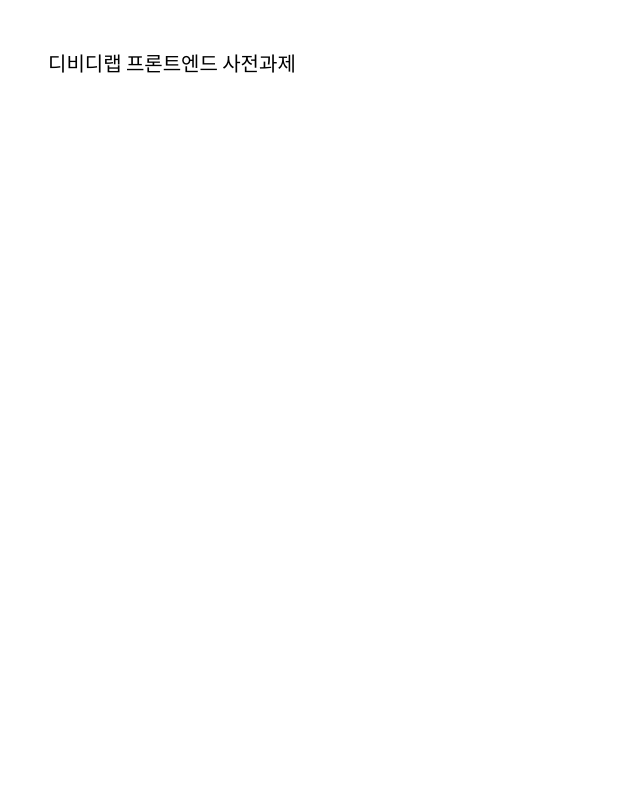
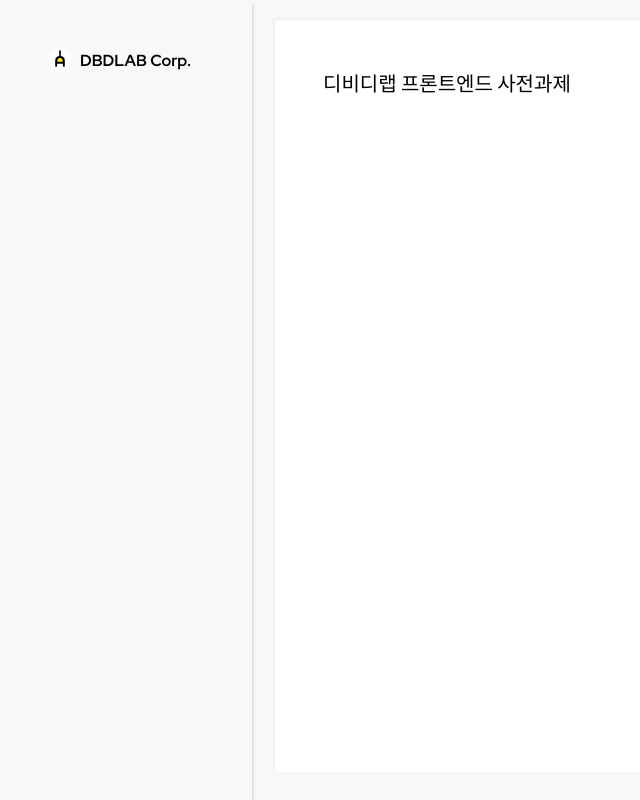
Before and after one commit to wooseongDev/dbdlab-coding-test, a Next.js app: page / in a window 1280 px wide. Shown: the whole page, without its empty margins (0-640 px from the left). Built offline with nearby package versions, Linux system fonts and the light colour scheme.

Commit message:
feat: layout 컴포넌트 작성

```diff
--- /dev/null
+++ b/src/components/app-layout/index.tsx
@@ -0,0 +1,37 @@
+import { css } from '@emotion/react'
+import React from 'react'
+
+import { Sidebar } from './sidebar'
+
+export type AppLayoutProp = {
+  children?: React.ReactNode
+}
+
+export const AppLayout: React.FC<AppLayoutProp> = (props) => {
+  const { children } = props
+
+  return (
+    <div css={rootStyle}>
+      <Sidebar css={sidebarStyle} />
+
+      <main css={mainStyle}>{children}</main>
+    </div>
+  )
+}
+
+const rootStyle = css`
+  display: flex;
+  width: 100%;
+  min-height: 100vh;
+`
+
+const sidebarStyle = css`
+  flex-shrink: 0;
+  margin-right: 23px;
+`
+
+const mainStyle = css`
+  flex: 1;
+  padding-top: 20px;
+  padding-bottom: 28px;
+`
--- /dev/null
+++ b/src/components/app-layout/sidebar/index.tsx
@@ -0,0 +1,40 @@
+import { Icon } from '@components/icon'
+import { css } from '@emotion/react'
+import React from 'react'
+
+export type SidebarProps = {
+  className?: string
+}
+
+export const Sidebar: React.FC<SidebarProps> = (props) => {
+  const { className } = props
+
+  return (
+    <aside className={className} css={rootStyle}>
+      <div css={logoWrapStyle}>
+        <Icon name="Logo" size={24} />
+        <p>DBDLAB Corp.</p>
+      </div>
+    </aside>
+  )
+}
+
+const rootStyle = css`
+  padding-top: 48px;
+  padding-bottom: 48px;
+  width: 252px;
+  background-color: #f8f8f8;
+  box-shadow: 0 4px 4px rgba(0, 0, 0, 0.25);
+`
+
+const logoWrapStyle = css`
+  display: flex;
+  align-items: center;
+  margin-bottom: 56px;
+  padding-left: 48px;
+  font-weight: 700;
+
+  & > *:first-child {
+    margin-right: 8px;
+  }
+`
--- /dev/null
+++ b/src/components/icon/index.tsx
@@ -0,0 +1,35 @@
+import { css } from '@emotion/react'
+import React, { useMemo } from 'react'
+
+import * as svgComponents from './svg-components'
+
+export type IconName = keyof typeof svgComponents
+
+export type IconProps = {
+  className?: string
+
+  name: IconName
+
+  size?: number
+  color?: string
+}
+
+export type SvgProps = Required<Pick<IconProps, 'size'>>
+
+export const Icon: React.FC<IconProps> = (props) => {
+  const { className, name, size = 16, color = '#3C3C46' } = props
+
+  const SvgComponent = useMemo(() => svgComponents[name], [name])
+
+  return (
+    <div className={className} css={rootStyle({ size, color })}>
+      <SvgComponent size={size} />
+    </div>
+  )
+}
+
+const rootStyle = (props: Required<Pick<IconProps, 'size' | 'color'>>) => css`
+  width: ${props.size}px;
+  height: ${props.size}px;
+  color: ${props.color};
+`
--- /dev/null
+++ b/src/components/icon/svg-components/index.ts
@@ -0,0 +1 @@
+export { Logo } from './logo'
--- /dev/null
+++ b/src/components/icon/svg-components/logo.tsx
@@ -0,0 +1,18 @@
+import { SvgProps } from '@components/icon'
+import React from 'react'
+
+const LogoSvg: React.FC<SvgProps> = (props) => (
+  <svg width={props.size} height={props.size} viewBox="0 0 24 24" fill="none" xmlns="http://www.w3.org/2000/svg">
+    <circle cx="12" cy="12" r="12" fill="white" />
+    <path
+      d="M13.0264 7.89631L12.818 7.86327V2.40027H11.1824V7.86327L10.974 7.89631C8.79687 8.24518 7.2002 10.0789 7.2002 12.2285V17.9154C7.2002 18.3993 7.57418 18.823 8.06984 18.8551C8.61337 18.89 9.06814 18.4693 9.06814 17.9474V15.7522H14.9323V17.9154C14.9323 18.3993 15.3062 18.823 15.8019 18.8551C16.3454 18.891 16.8002 18.4693 16.8002 17.9474V12.2275C16.8002 10.0789 15.2025 8.24518 13.0264 7.89631Z"
+      fill="black"
+    />
+    <path
+      d="M14.6826 13.8546H9.31714V12.5144C9.31714 11.1255 10.472 10 11.8972 10H12.1016C13.5267 10 14.6816 11.1255 14.6816 12.5144L14.6826 13.8546Z"
+      fill="#FAE62C"
+    />
+  </svg>
+)
+
+export const Logo = React.memo(LogoSvg)
--- a/src/pages/_app.tsx
+++ b/src/pages/_app.tsx
@@ -1,3 +1,4 @@
+import { AppLayout } from '@components/app-layout'
 import { Global } from '@emotion/react'
 import { globalStyle } from '@styles/global-style'
 import type { AppProps } from 'next/app'
@@ -16,7 +17,10 @@ const App: React.FC<AppProps> = (prop) => {
       </Head>
 
       <Global styles={globalStyle} />
-      <Component {...pageProps} />
+
+      <AppLayout>
+        <Component {...pageProps} />
+      </AppLayout>
     </>
   )
 }
--- a/src/pages/index.tsx
+++ b/src/pages/index.tsx
@@ -4,17 +4,21 @@ import React from 'react'
 
 const Home: NextPage = () => {
   return (
-    <div css={containerStyle}>
+    <div css={rootStyle}>
       <p css={textStyle}>디비디랩 프론트엔드 사전과제</p>
     </div>
   )
 }
 
-const containerStyle = css`
-  padding: 48px;
+const rootStyle = css`
+  height: 100%;
+  background-color: #ffffff;
+  border-radius: 4px 0 0 4px;
+  box-shadow: -2px -2px 3px rgba(0, 0, 0, 0.04);
 `
 
 const textStyle = css`
+  padding: 48px;
   font-size: 20px;
 `
 
--- a/src/styles/global-style.ts
+++ b/src/styles/global-style.ts
@@ -9,6 +9,7 @@ export const globalStyle = css`
 
   body {
     box-sizing: border-box;
+    background-color: #f8f8f8;
     font-size: 16px;
     font-weight: 400;
     font-family: 'Red Hat Display', 'Noto Sans KR', sans-serif;
@@ -39,6 +40,7 @@ export const globalStyle = css`
   a {
     color: inherit;
     text-decoration: none;
+    cursor: pointer;
   }
 
   button {
--- a/tsconfig.paths.json
+++ b/tsconfig.paths.json
@@ -2,6 +2,7 @@
   "compilerOptions": {
     "baseUrl": ".",
     "paths": {
+      "@components/*": ["./src/components/*"],
       "@pages/*": ["./src/pages/*"],
       "@styles/*": ["./src/styles/*"]
     }
```
Also changed, not shown: 1 other file (tests, documents, lock files or other folders).
